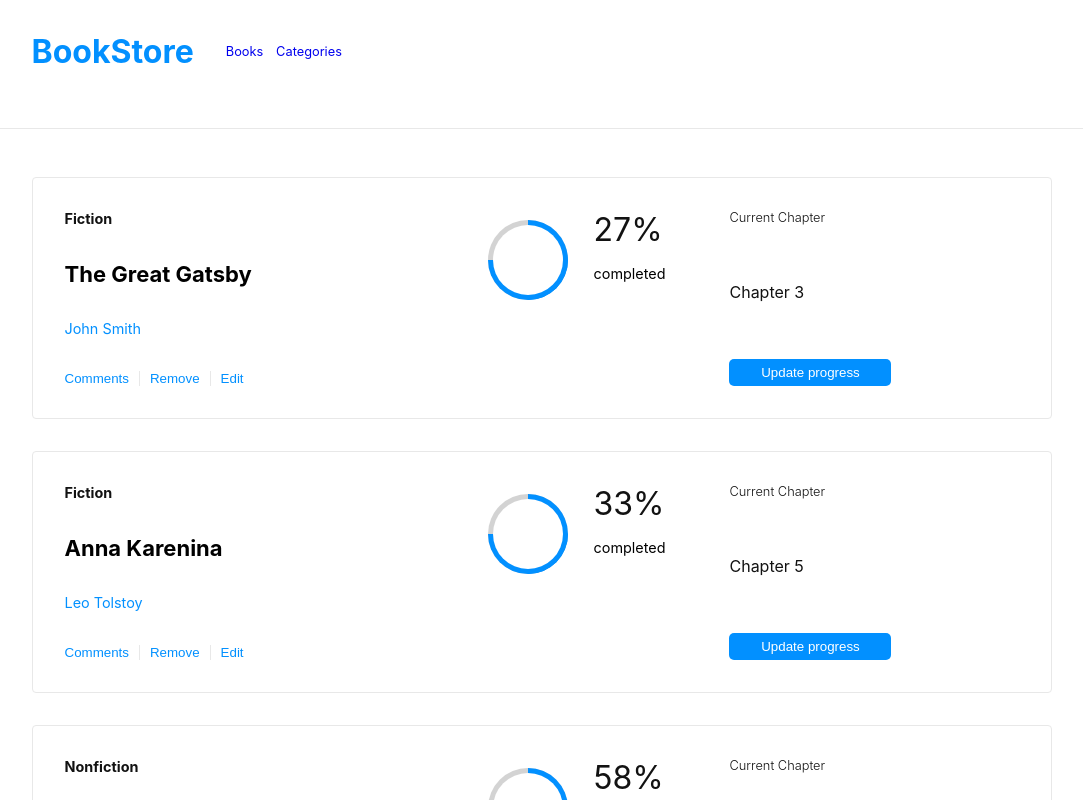
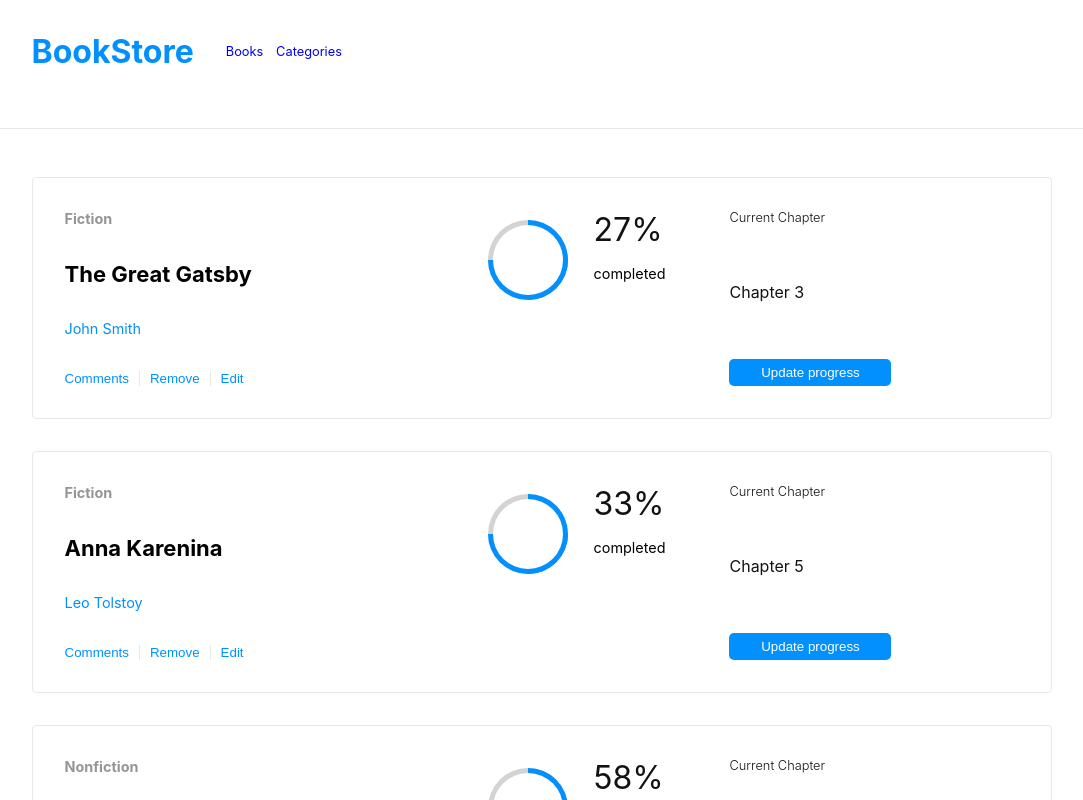
Before and after one commit to AlyAtalla/bookstore, a React (Create React App) app: page / in a window 1280 px wide. Shown: the top 800 px of the page, without its empty margins (98-1181 px from the left). Built offline with nearby package versions, Linux system fonts and the light colour scheme; no server answers.

Commit message:
Change color of categories and navbar

```diff
--- a/src/app.scss
+++ b/src/app.scss
@@ -60,7 +60,7 @@ ul {
 }
 
 .nav-bar {
-  background-color: rgba(255, 255, 255, 0.745);
+  background-color: rgb(255, 255, 255);
   width: 100%;
   padding: 2em 5em 0 5em;
   border-bottom: solid 1px #e8e8e8;
@@ -163,6 +163,7 @@ select {
 
 .book-title {
   font-size: 1.375rem;
+  margin-top: 0px;
 }
 
 .book-author {
@@ -173,7 +174,8 @@ select {
 
 .book-category {
   font-size: 0.9em;
-  color: #121212;
+  color:rgba(15, 16, 18, 0.444);
+  margin-bottom: 0px;
 }
 
 .book-info,
--- a/src/components/Navbar.jsx
+++ b/src/components/Navbar.jsx
@@ -33,4 +33,3 @@ const Navbar = () => {
   );
 };
 export default Navbar;
-/* eslint-enable */
```
